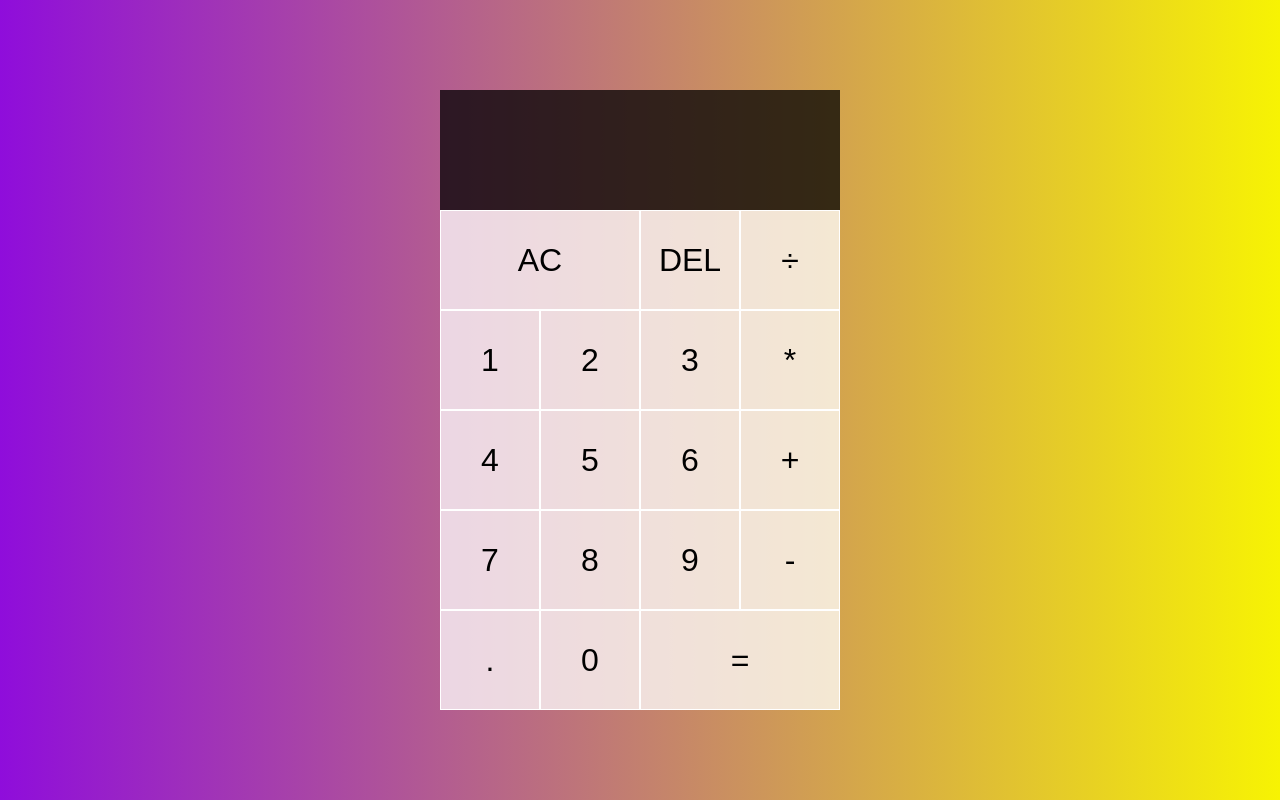
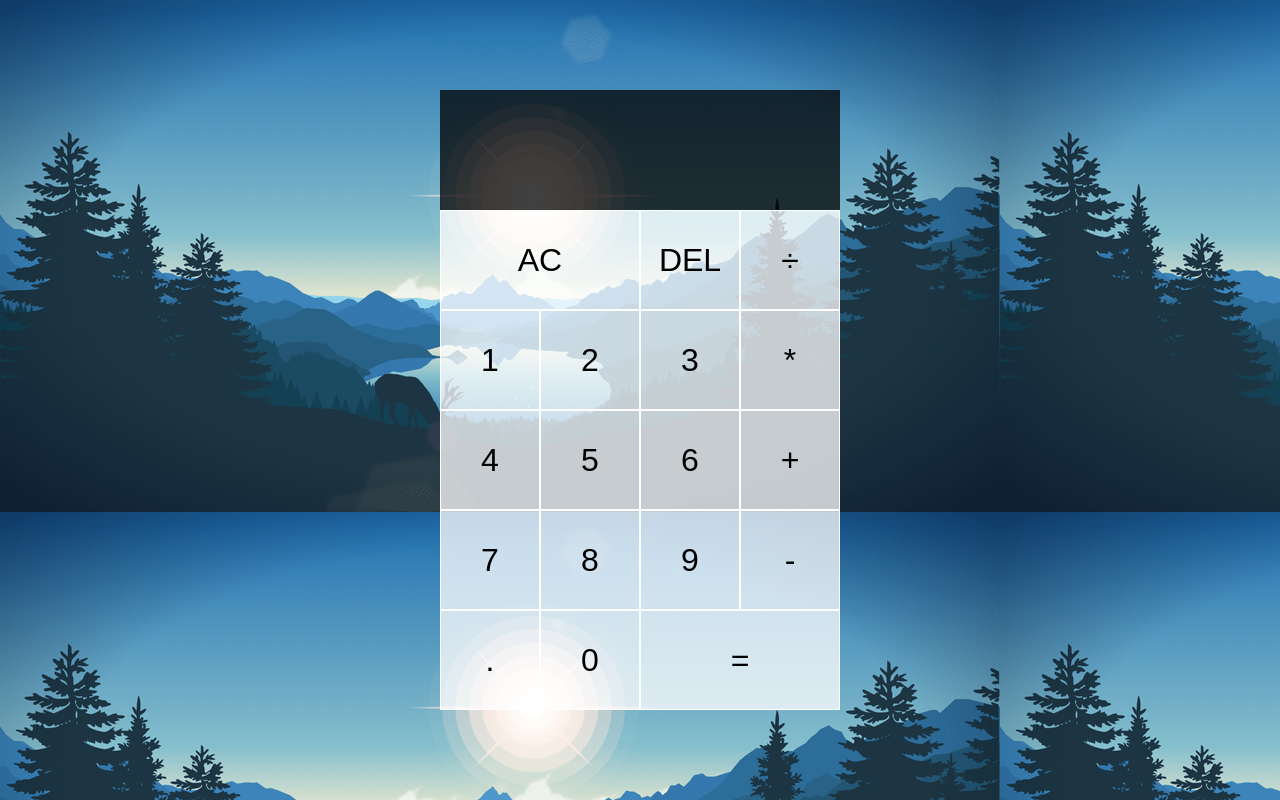
Before and after one commit to KelveenRaj/Calculator, a plain HTML site: page index.html in a window 1280 px wide. Drawn offline with Linux system fonts and the light colour scheme.

Commit message:
background change

```diff
--- a/styles.css
+++ b/styles.css
@@ -7,7 +7,7 @@
 body {
     padding: 0;
     margin: 0;
-    background: linear-gradient(to right, #8f0ddb, #f7f303);
+    background-image: url(../img/woods.PNG);
 }
 
 .calculator-grid {
```
Also changed, not shown: img/bg.png (added), img/shadow.png (added), img/woods.png (added).
